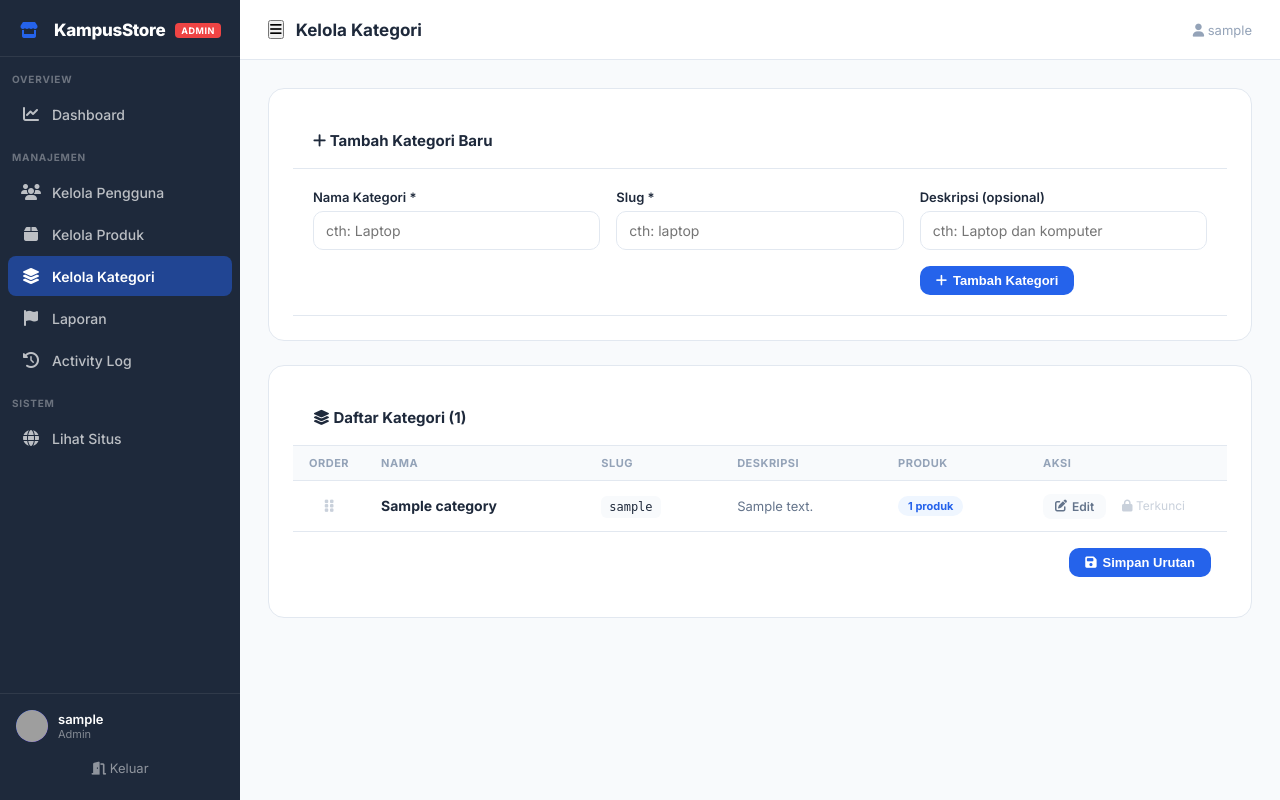
After one commit to kobayashikaitoo/KampusStore, a PHP site: page /admin/categories.php in a window 1280 px wide. The commit adds this page. Run offline with PHP 8.4, Linux system fonts and the light colour scheme; the visitor is signed in with stand-in values (Sample User, id 1); tables that the repository leaves empty or names only in its code hold one stand-in row (values such as "Sample post"); some libraries are stand-ins or nearby versions; grey boxes are pictures that could not be loaded.

Commit message:
feat: implement complete category management system
- Add admin panel for category CRUD operations (admin/categories.php)
- Support for adding, editing, deleting, and reordering categories
- Protect category deletion if products exist (ON DELETE RESTRICT)
- Add category management link to admin sidebar
- Synchronize category ordering across all app components
- Update category queries to use order_index for consistent sorting
- Add drag-and-drop category reordering in admin panel
- Implement admin logging for all category actions
- Add validation for unique category slugs
- Ensure real-time category updates in:
  - Category strip (home page filters)
  - Seller form (sell.php product categories)
  - Admin product filter (admin/products.php)

```diff
--- /dev/null
+++ b/admin/categories.php
@@ -0,0 +1,372 @@
+<?php
+session_start();
+require_once __DIR__ . '/../functions/auth.php';
+require_once __DIR__ . '/../functions/admin.php';
+require_once __DIR__ . '/../config/db.php';
+
+requireAdmin();
+
+$db  = getDB();
+$msg = $_SESSION['admin_msg'] ?? null;
+$err = $_SESSION['admin_err'] ?? null;
+unset($_SESSION['admin_msg'], $_SESSION['admin_err']);
+
+// ── Handle POST actions ──────────────────────────────────────
+if ($_SERVER['REQUEST_METHOD'] === 'POST') {
+    $action = $_POST['action'] ?? '';
+
+    switch ($action) {
+        case 'add':
+            $name = trim($_POST['name'] ?? '');
+            $slug = trim($_POST['slug'] ?? '');
+            $desc = trim($_POST['description'] ?? '');
+
+            if (!$name || !$slug) {
+                $_SESSION['admin_err'] = 'Nama dan slug wajib diisi.';
+                header('Location: ' . BASE_URL . 'admin/categories.php#add');
+                exit;
+            }
+
+            // Check duplicate slug
+            $check = $db->prepare('SELECT id FROM categories WHERE slug = ?');
+            $check->execute([$slug]);
+            if ($check->fetch()) {
+                $_SESSION['admin_err'] = 'Slug sudah ada. Gunakan slug yang berbeda.';
+                header('Location: ' . BASE_URL . 'admin/categories.php#add');
+                exit;
+            }
+
+            // Get max order_index
+            $maxOrder = $db->query('SELECT MAX(order_index) as max_order FROM categories')->fetchColumn() ?? 0;
+
+            $stmt = $db->prepare('
+                INSERT INTO categories (name, slug, description, order_index, created_at)
+                VALUES (?, ?, ?, ?, NOW())
+            ');
+            $stmt->execute([$name, $slug, $desc, $maxOrder + 1]);
+
+            adminLog('ADD_CATEGORY', 'categories', $db->lastInsertId());
+            $_SESSION['admin_msg'] = 'Kategori berhasil ditambahkan.';
+            break;
+
+        case 'edit':
+            $catId = (int)($_POST['category_id'] ?? 0);
+            $name = trim($_POST['name'] ?? '');
+            $slug = trim($_POST['slug'] ?? '');
+            $desc = trim($_POST['description'] ?? '');
+
+            if (!$catId || !$name || !$slug) {
+                $_SESSION['admin_err'] = 'Data tidak valid.';
+                header('Location: ' . BASE_URL . 'admin/categories.php');
+                exit;
+            }
+
+            // Check duplicate slug (excluding current)
+            $check = $db->prepare('SELECT id FROM categories WHERE slug = ? AND id != ?');
+            $check->execute([$slug, $catId]);
+            if ($check->fetch()) {
+                $_SESSION['admin_err'] = 'Slug sudah ada. Gunakan slug yang berbeda.';
+                header('Location: ' . BASE_URL . 'admin/categories.php');
+                exit;
+            }
+
+            $stmt = $db->prepare('
+                UPDATE categories
+                SET name = ?, slug = ?, description = ?
+                WHERE id = ?
+            ');
+            $stmt->execute([$name, $slug, $desc, $catId]);
+
+            adminLog('EDIT_CATEGORY', 'categories', $catId);
+            $_SESSION['admin_msg'] = 'Kategori berhasil diperbarui.';
+            break;
+
+        case 'delete':
+            $catId = (int)($_POST['category_id'] ?? 0);
+
+            if (!$catId) {
+                $_SESSION['admin_err'] = 'Kategori tidak ditemukan.';
+                header('Location: ' . BASE_URL . 'admin/categories.php');
+                exit;
+            }
+
+            // Check if category has products
+            $check = $db->prepare('SELECT COUNT(*) as cnt FROM products WHERE category_id = ?');
+            $check->execute([$catId]);
+            $result = $check->fetch();
+            if ($result['cnt'] > 0) {
+                $_SESSION['admin_err'] = 'Tidak dapat menghapus kategori yang masih memiliki ' . $result['cnt'] . ' produk. Pindahkan atau hapus produk terlebih dahulu.';
+                header('Location: ' . BASE_URL . 'admin/categories.php');
+                exit;
+            }
+
+            $db->prepare('DELETE FROM categories WHERE id = ?')->execute([$catId]);
+            adminLog('DELETE_CATEGORY', 'categories', $catId);
+            $_SESSION['admin_msg'] = 'Kategori berhasil dihapus.';
+            break;
+
+        case 'reorder':
+            $categories = $_POST['categories'] ?? [];
+            foreach ($categories as $idx => $catId) {
+                $catId = (int)$catId;
+                if ($catId > 0) {
+                    $db->prepare('UPDATE categories SET order_index = ? WHERE id = ?')
+                        ->execute([$idx + 1, $catId]);
+                }
+            }
+            adminLog('REORDER_CATEGORIES', 'categories', 0);
+            $_SESSION['admin_msg'] = 'Urutan kategori berhasil diperbarui.';
+            break;
+    }
+
+    header('Location: ' . BASE_URL . 'admin/categories.php');
+    exit;
+}
+
+// ── Query categories ────────────────────────────────────────
+$categories = $db->query('SELECT * FROM categories ORDER BY order_index ASC')->fetchAll();
+
+$pageTitle = 'Kelola Kategori';
+require_once __DIR__ . '/layout_header.php';
+?>
+
+<?php if ($msg): ?><div class="alert alert-success"><i class="fas fa-check"></i> <?= htmlspecialchars($msg) ?></div><?php endif; ?>
+<?php if ($err): ?><div class="alert alert-error"><i class="fas fa-triangle-exclamation"></i> <?= htmlspecialchars($err) ?></div><?php endif; ?>
+
+<!-- Add Category Section -->
+<div class="admin-card" id="add">
+  <div class="admin-card-header">
+    <span class="admin-card-title"><i class="fas fa-plus"></i> Tambah Kategori Baru</span>
+  </div>
+  <div style="padding:20px;border-bottom:1px solid var(--hairline)">
+    <form method="POST" style="display:grid;grid-template-columns:1fr 1fr 1fr;gap:16px;align-items:end">
+      <div>
+        <label style="display:block;font-size:13px;font-weight:600;color:var(--ink);margin-bottom:6px">Nama Kategori *</label>
+        <input type="text" name="name" required placeholder="cth: Laptop"
+               style="width:100%;padding:10px 12px;border:1.5px solid var(--hairline);border-radius:10px;font-family:inherit;font-size:14px;transition:border-color .2s"
+               onfocus="this.style.borderColor='var(--primary)'" onfocus="this.style.borderColor='var(--primary)'" onblur="this.style.borderColor=''"/>
+      </div>
+      <div>
+        <label style="display:block;font-size:13px;font-weight:600;color:var(--ink);margin-bottom:6px">Slug *</label>
+        <input type="text" name="slug" required placeholder="cth: laptop"
+               style="width:100%;padding:10px 12px;border:1.5px solid var(--hairline);border-radius:10px;font-family:inherit;font-size:14px;transition:border-color .2s"
+               pattern="[a-z0-9-]+" title="Hanya huruf kecil, angka, dan tanda hubung"
+               onfocus="this.style.borderColor='var(--primary)'" onblur="this.style.borderColor=''"/>
+      </div>
+      <div>
+        <label style="display:block;font-size:13px;font-weight:600;color:var(--ink);margin-bottom:6px">Deskripsi (opsional)</label>
+        <input type="text" name="description" placeholder="cth: Laptop dan komputer"
+               style="width:100%;padding:10px 12px;border:1.5px solid var(--hairline);border-radius:10px;font-family:inherit;font-size:14px;transition:border-color .2s"
+               onfocus="this.style.borderColor='var(--primary)'" onblur="this.style.borderColor=''"/>
+      </div>
+      <div></div>
+      <div></div>
+      <button type="submit" name="action" value="add" class="btn-primary-sm" style="justify-self:start">
+        <i class="fas fa-plus"></i> Tambah Kategori
+      </button>
+    </form>
+  </div>
+</div>
+
+<!-- Categories List -->
+<div class="admin-card">
+  <div class="admin-card-header">
+    <span class="admin-card-title"><i class="fas fa-layer-group"></i> Daftar Kategori (<?= count($categories) ?>)</span>
+  </div>
+
+  <?php if (empty($categories)): ?>
+    <div style="padding:60px 20px;text-align:center;color:var(--muted)">
+      <div style="font-size:48px;margin-bottom:12px"><i class="fas fa-inbox"></i></div>
+      <p>Belum ada kategori. Buat kategori pertama Anda di atas.</p>
+    </div>
+  <?php else: ?>
+    <form method="POST" id="reorder-form">
+      <input type="hidden" name="action" value="reorder"/>
+      <div style="overflow-x:auto">
+        <table class="admin-table">
+          <thead>
+            <tr>
+              <th style="width:40px">Order</th>
+              <th>Nama</th>
+              <th>Slug</th>
+              <th>Deskripsi</th>
+              <th>Produk</th>
+              <th style="width:200px">Aksi</th>
+            </tr>
+          </thead>
+          <tbody id="categories-tbody">
+            <?php foreach ($categories as $cat):
+              $prodCount = $db->prepare('SELECT COUNT(*) FROM products WHERE category_id = ?');
+              $prodCount->execute([$cat['id']]);
+              $count = $prodCount->fetchColumn();
+            ?>
+              <tr draggable="true" class="category-row" data-id="<?= $cat['id'] ?>" style="cursor:grab">
+                <td style="text-align:center;color:var(--muted)">
+                  <i class="fas fa-grip-vertical" style="opacity:0.5"></i>
+                  <input type="hidden" name="categories[]" value="<?= $cat['id'] ?>"/>
+                </td>
+                <td>
+                  <strong><?= htmlspecialchars($cat['name']) ?></strong>
+                </td>
+                <td>
+                  <code style="background:var(--surface);padding:4px 8px;border-radius:6px;font-size:12px">
+                    <?= htmlspecialchars($cat['slug']) ?>
+                  </code>
+                </td>
+                <td>
+                  <span style="color:var(--body);font-size:13px">
+                    <?= htmlspecialchars($cat['description'] ?? '-') ?>
+                  </span>
+                </td>
+                <td>
+                  <span class="badge badge-active" style="background:var(--primary-light);color:var(--primary)">
+                    <?= $count ?> produk
+                  </span>
+                </td>
+                <td>
+                  <button type="button" class="btn-action btn-view" onclick="editCategory(<?= $cat['id'] ?>, <?= htmlspecialchars(json_encode($cat)) ?>)" title="Edit">
+                    <i class="fas fa-edit"></i> Edit
+                  </button>
+                  <?php if ($count == 0): ?>
+                    <button type="button" class="btn-action btn-delete" onclick="deleteCategory(<?= $cat['id'] ?>, '<?= htmlspecialchars($cat['name']) ?>')" title="Hapus">
+                      <i class="fas fa-trash"></i> Hapus
+                    </button>
+                  <?php else: ?>
+                    <span title="Tidak bisa dihapus, masih ada <?= $count ?> produk" style="opacity:0.5;cursor:not-allowed;display:inline-block;padding:5px 12px;color:var(--muted);font-size:12px">
+                      <i class="fas fa-lock"></i> Terkunci
+                    </span>
+                  <?php endif; ?>
+                </td>
+              </tr>
+            <?php endforeach; ?>
+          </tbody>
+        </table>
+      </div>
+      <div style="padding:16px;border-top:1px solid var(--hairline);text-align:right">
+        <button type="submit" class="btn-primary-sm">
+          <i class="fas fa-save"></i> Simpan Urutan
+        </button>
+      </div>
+    </form>
+  <?php endif; ?>
+</div>
+
+<!-- Edit Modal -->
+<div id="edit-modal" style="display:none;position:fixed;inset:0;background:rgba(0,0,0,0.5);z-index:1000;display:none;align-items:center;justify-content:center;padding:20px">
+  <div style="background:white;border-radius:16px;padding:28px;max-width:500px;width:100%;box-shadow:0 20px 60px rgba(0,0,0,0.3)">
+    <h2 style="font-size:18px;font-weight:700;color:var(--ink);margin-bottom:20px">
+      <i class="fas fa-edit"></i> Edit Kategori
+    </h2>
+    <form method="POST">
+      <input type="hidden" name="action" value="edit"/>
+      <input type="hidden" name="category_id" id="edit-cat-id"/>
+
+      <div style="margin-bottom:16px">
+        <label style="display:block;font-size:13px;font-weight:600;color:var(--ink);margin-bottom:6px">Nama Kategori</label>
+        <input type="text" id="edit-name" name="name" required
+               style="width:100%;padding:10px 12px;border:1.5px solid var(--hairline);border-radius:10px;font-family:inherit;font-size:14px"/>
+      </div>
+
+      <div style="margin-bottom:16px">
+        <label style="display:block;font-size:13px;font-weight:600;color:var(--ink);margin-bottom:6px">Slug</label>
+        <input type="text" id="edit-slug" name="slug" required
+               style="width:100%;padding:10px 12px;border:1.5px solid var(--hairline);border-radius:10px;font-family:inherit;font-size:14px"
+               pattern="[a-z0-9-]+" title="Hanya huruf kecil, angka, dan tanda hubung"/>
+      </div>
+
+      <div style="margin-bottom:20px">
+        <label style="display:block;font-size:13px;font-weight:600;color:var(--ink);margin-bottom:6px">Deskripsi</label>
+        <input type="text" id="edit-desc" name="description"
+               style="width:100%;padding:10px 12px;border:1.5px solid var(--hairline);border-radius:10px;font-family:inherit;font-size:14px"/>
+      </div>
+
+      <div style="display:flex;gap:10px">
+        <button type="submit" class="btn-primary-sm" style="flex:1">
+          <i class="fas fa-save"></i> Simpan Perubahan
+        </button>
+        <button type="button" onclick="closeEditModal()" class="btn-primary-sm" style="flex:1;background:var(--surface);color:var(--ink);border:1.5px solid var(--hairline)">
+          Batal
+        </button>
+      </div>
+    </form>
+  </div>
+</div>
+
+<!-- Delete Modal -->
+<div id="delete-modal" style="display:none;position:fixed;inset:0;background:rgba(0,0,0,0.5);z-index:1000;align-items:center;justify-content:center;padding:20px">
+  <div style="background:white;border-radius:16px;padding:28px;max-width:400px;width:100%;box-shadow:0 20px 60px rgba(0,0,0,0.3)">
+    <h2 style="font-size:18px;font-weight:700;color:var(--ink);margin-bottom:8px">
+      <i class="fas fa-trash" style="color:#ef4444"></i> Hapus Kategori?
+    </h2>
+    <p id="delete-msg" style="font-size:14px;color:var(--body);margin-bottom:20px">
+      Kategori <strong id="delete-name"></strong> akan dihapus secara permanen.
+    </p>
+    <div style="display:flex;gap:10px">
+      <form method="POST" style="flex:1">
+        <input type="hidden" name="action" value="delete"/>
+        <input type="hidden" name="category_id" id="delete-cat-id"/>
+        <button type="submit" class="btn-action btn-delete" style="width:100%;padding:10px;justify-content:center;border:none">
+          <i class="fas fa-trash"></i> Ya, Hapus
+        </button>
+      </form>
+      <button type="button" onclick="closeDeleteModal()" class="btn-primary-sm" style="flex:1;background:var(--surface);color:var(--ink);border:1.5px solid var(--hairline)">
+        Batal
+      </button>
+    </div>
+  </div>
+</div>
+
+<script>
+// ── Edit Modal ────────────────────────────────────────────────
+function editCategory(id, cat) {
+  document.getElementById('edit-cat-id').value = id;
+  document.getElementById('edit-name').value = cat.name;
+  document.getElementById('edit-slug').value = cat.slug;
+  document.getElementById('edit-desc').value = cat.description || '';
+  document.getElementById('edit-modal').style.display = 'flex';
+}
+function closeEditModal() {
+  document.getElementById('edit-modal').style.display = 'none';
+}
+
+// ── Delete Modal ───────────────────────────────────────────────
+function deleteCategory(id, name) {
+  document.getElementById('delete-cat-id').value = id;
+  document.getElementById('delete-name').textContent = name;
+  document.getElementById('delete-modal').style.display = 'flex';
+}
+function closeDeleteModal() {
+  document.getElementById('delete-modal').style.display = 'none';
+}
+
+// ── Click outside to close modals ─────────────────────────────
+document.getElementById('edit-modal')?.addEventListener('click', (e) => {
+  if (e.target.id === 'edit-modal') closeEditModal();
+});
+document.getElementById('delete-modal')?.addEventListener('click', (e) => {
+  if (e.target.id === 'delete-modal') closeDeleteModal();
+});
+
+// ── Drag and drop reordering ──────────────────────────────────
+let draggedRow = null;
+document.querySelectorAll('.category-row').forEach(row => {
+  row.addEventListener('dragstart', () => { draggedRow = row; row.style.opacity = '0.5'; });
+  row.addEventListener('dragend', () => { draggedRow = null; row.style.opacity = '1'; });
+  row.addEventListener('dragover', (e) => {
+    e.preventDefault();
+    if (draggedRow && draggedRow !== row) {
+      const tbody = document.getElementById('categories-tbody');
+      const allRows = [...tbody.querySelectorAll('.category-row')];
+      const draggedIdx = allRows.indexOf(draggedRow);
+      const thisIdx = allRows.indexOf(row);
+      if (draggedIdx < thisIdx) {
+        row.parentNode.insertBefore(draggedRow, row.nextSibling);
+      } else {
+        row.parentNode.insertBefore(draggedRow, row);
+      }
+    }
+  });
+});
+</script>
+
+<?php require_once __DIR__ . '/layout_footer.php'; ?>
--- a/admin/layout_header.php
+++ b/admin/layout_header.php
@@ -308,6 +308,9 @@ if (!isset($pageTitle)) $pageTitle = 'Admin';
   <a href="products.php" class="sidebar-link <?= basename($_SERVER['PHP_SELF']) === 'products.php' ? 'active' : '' ?>">
     <span><i class="fas fa-box"></i></span> Kelola Produk
   </a>
+  <a href="categories.php" class="sidebar-link <?= basename($_SERVER['PHP_SELF']) === 'categories.php' ? 'active' : '' ?>">
+    <span><i class="fas fa-layer-group"></i></span> Kelola Kategori
+  </a>
   <a href="reports.php" class="sidebar-link <?= basename($_SERVER['PHP_SELF']) === 'reports.php' ? 'active' : '' ?>">
     <span><i class="fas fa-flag"></i></span> Laporan
   </a>
--- a/admin/products.php
+++ b/admin/products.php
@@ -94,7 +94,7 @@ $stmt = $db->prepare($sql);
 $stmt->execute($params);
 $products = $stmt->fetchAll();
 
-$cats = $db->query('SELECT * FROM categories ORDER BY name')->fetchAll();
+$cats = $db->query('SELECT * FROM categories ORDER BY order_index ASC')->fetchAll();
 
 $pageTitle = 'Kelola Produk';
 require_once __DIR__ . '/layout_header.php';
--- a/components/category_strip.php
+++ b/components/category_strip.php
@@ -1,10 +1,10 @@
 <?php
-// Ambil kategori dari DB jika belum tersedia
+// Ambil kategori dari DB jika belum tersedia (berdasarkan order_index)
 if (!isset($db)) {
     require_once __DIR__ . '/../config/db.php';
     $db = getDB();
 }
-$categories = $db->query('SELECT * FROM categories ORDER BY id')->fetchAll();
+$categories = $db->query('SELECT * FROM categories ORDER BY order_index ASC')->fetchAll();
 $activeCat  = $_GET['cat']  ?? 'semua';
 $activeSort = $_GET['sort'] ?? 'terbaru';
 ?>
--- a/sell.php
+++ b/sell.php
@@ -12,9 +12,9 @@ $error = $_SESSION['sell_error'] ?? null;
 $old   = $_SESSION['sell_old']   ?? [];
 unset($_SESSION['sell_error'], $_SESSION['sell_old']);
 
-// Ambil kategori dari DB
+// Ambil kategori dari DB (berdasarkan order_index)
 $db   = getDB();
-$cats = $db->query('SELECT * FROM categories ORDER BY name')->fetchAll();
+$cats = $db->query('SELECT * FROM categories ORDER BY order_index ASC')->fetchAll();
 
 // Check if user has WhatsApp number
 $userStmt = $db->prepare('SELECT whatsapp_number FROM users WHERE id = ?');
```
